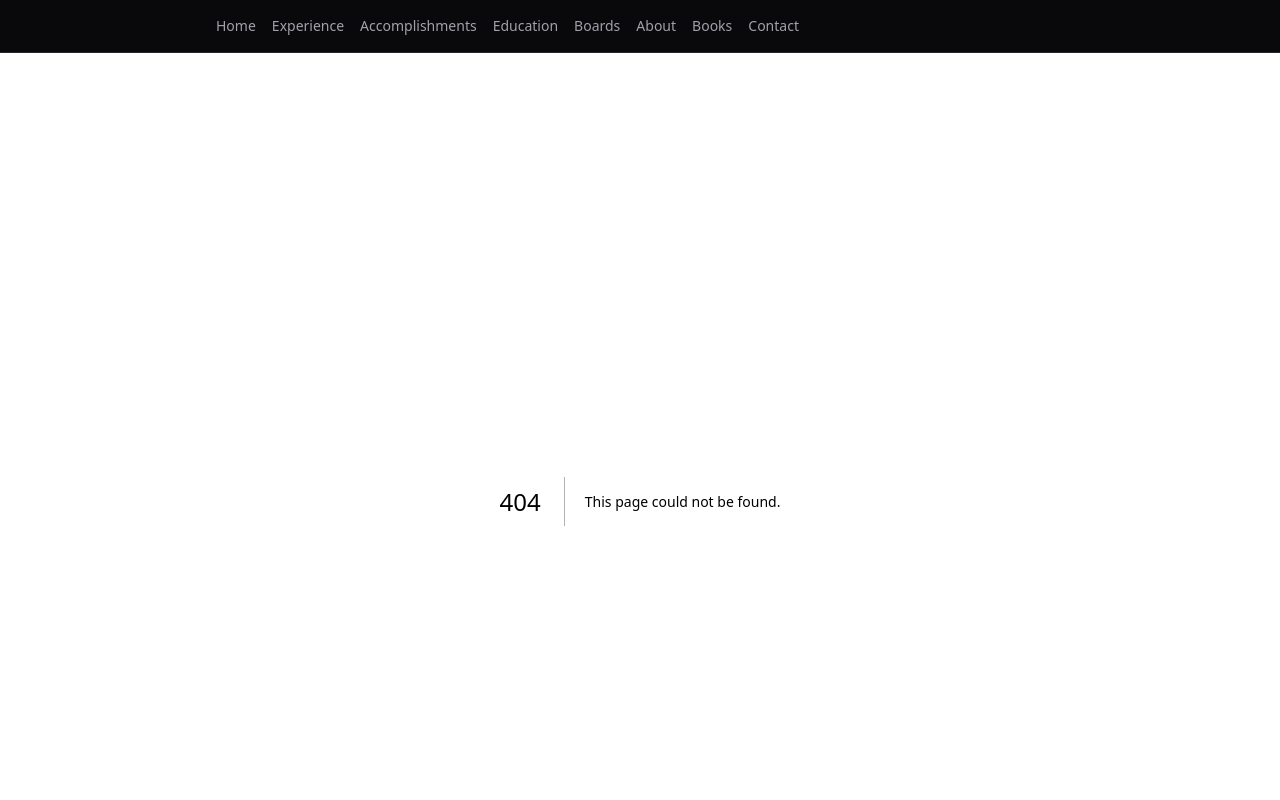
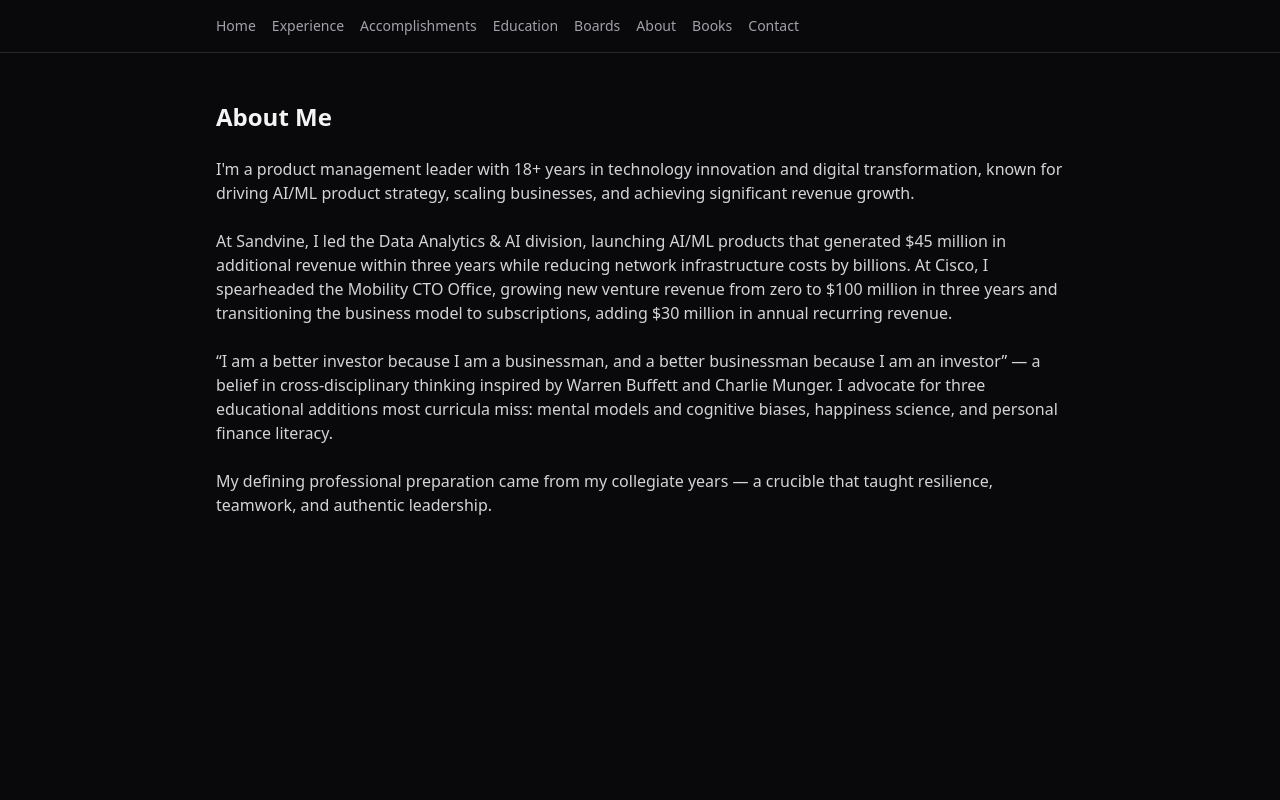
Before and after one commit to cariasfe/carlosariasf-website, a Next.js app: page /about in a window 1280 px wide. Before the commit this address had no page. Shown: the top 800 px of the page. Built offline with nearby package versions, Linux system fonts and the light colour scheme.

Commit message:
feat: about page

```diff
--- /dev/null
+++ b/src/app/about/page.tsx
@@ -0,0 +1,35 @@
+export default function AboutPage() {
+  return (
+    <div className="space-y-6">
+      <h1 className="text-2xl font-bold text-zinc-100">About Me</h1>
+      <p className="text-zinc-300">
+        I&apos;m a product management leader with 18+ years in technology
+        innovation and digital transformation, known for driving AI/ML
+        product strategy, scaling businesses, and achieving significant
+        revenue growth.
+      </p>
+      <p className="text-zinc-300">
+        At Sandvine, I led the Data Analytics & AI division, launching AI/ML
+        products that generated $45 million in additional revenue within
+        three years while reducing network infrastructure costs by
+        billions. At Cisco, I spearheaded the Mobility CTO Office, growing
+        new venture revenue from zero to $100 million in three years and
+        transitioning the business model to subscriptions, adding $30
+        million in annual recurring revenue.
+      </p>
+      <p className="text-zinc-300">
+        &ldquo;I am a better investor because I am a businessman, and a
+        better businessman because I am an investor&rdquo; — a belief in
+        cross-disciplinary thinking inspired by Warren Buffett and Charlie
+        Munger. I advocate for three educational additions most curricula
+        miss: mental models and cognitive biases, happiness science, and
+        personal finance literacy.
+      </p>
+      <p className="text-zinc-300">
+        My defining professional preparation came from my collegiate
+        years — a crucible that taught resilience, teamwork, and authentic
+        leadership.
+      </p>
+    </div>
+  )
+}
```
